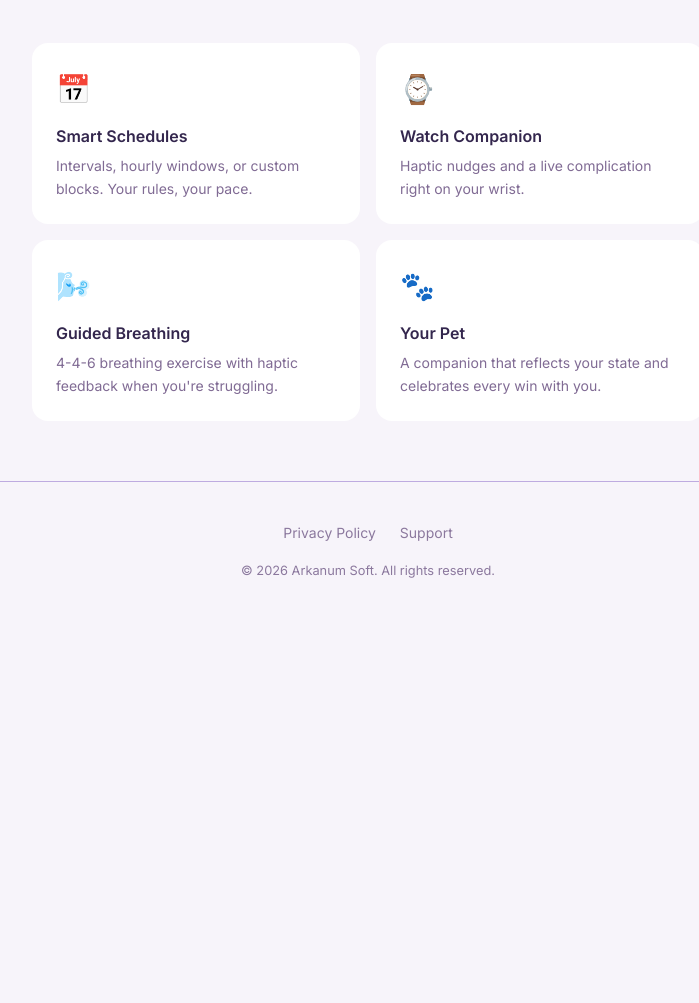
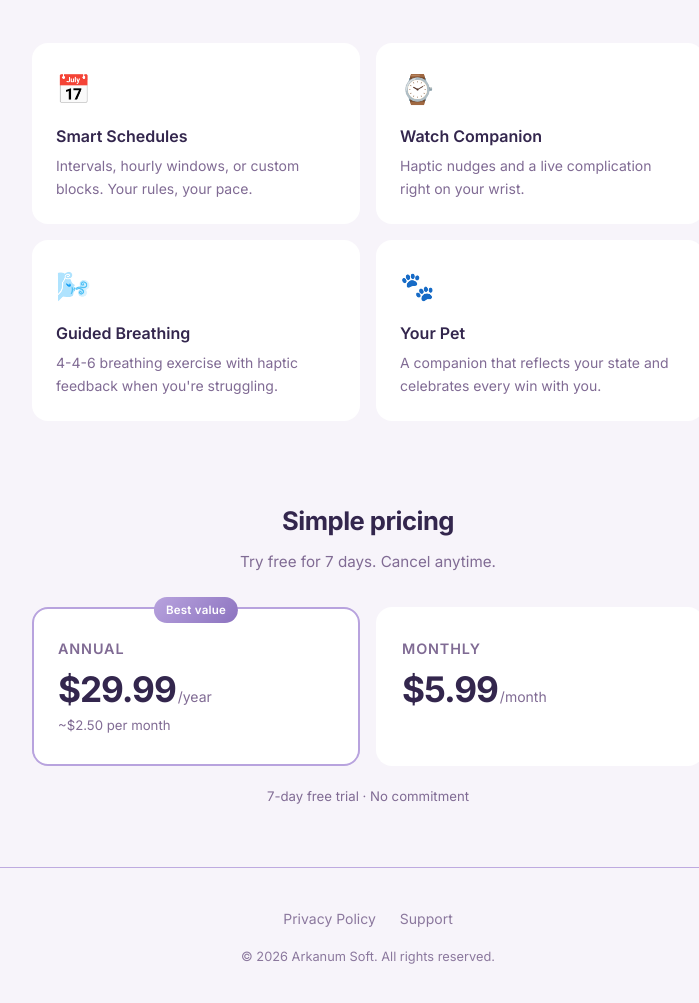
Before and after one commit to jssilva93/ayre-site, a plain HTML site: page index.html in a window 1280 px wide. Shown: the part 517-1520 px from the top of the page, without its empty margins (272-971 px from the left). Before the commit the page ends 1138 px from the top, so only its background shows below. Drawn offline with Linux system fonts and the light colour scheme.

Commit message:
Add pricing section with current plans ($5.99/mo, $29.99/yr)

```diff
--- a/index.html
+++ b/index.html
@@ -143,6 +143,98 @@
             color: var(--text-secondary);
         }
 
+        /* Pricing */
+        .pricing {
+            padding: 20px 0 60px;
+        }
+
+        .pricing h2 {
+            text-align: center;
+            font-size: 1.6rem;
+            font-weight: 700;
+            letter-spacing: -0.02em;
+            margin-bottom: 8px;
+        }
+
+        .pricing-subtitle {
+            text-align: center;
+            color: var(--text-secondary);
+            font-size: 0.95rem;
+            margin-bottom: 32px;
+        }
+
+        .pricing-grid {
+            display: grid;
+            grid-template-columns: 1fr 1fr;
+            gap: 16px;
+        }
+
+        @media (max-width: 520px) {
+            .pricing-grid { grid-template-columns: 1fr; }
+        }
+
+        .pricing-card {
+            background: var(--card);
+            border-radius: 16px;
+            padding: 28px 24px;
+            position: relative;
+            border: 2px solid transparent;
+        }
+
+        .pricing-card.featured {
+            border-color: var(--lavender);
+        }
+
+        .pricing-badge {
+            position: absolute;
+            top: -12px;
+            left: 50%;
+            transform: translateX(-50%);
+            background: linear-gradient(135deg, var(--lavender), var(--soft-purple));
+            color: white;
+            font-size: 0.72rem;
+            font-weight: 600;
+            padding: 4px 12px;
+            border-radius: 20px;
+            white-space: nowrap;
+            letter-spacing: 0.02em;
+        }
+
+        .pricing-card h3 {
+            font-size: 0.9rem;
+            font-weight: 600;
+            color: var(--text-secondary);
+            text-transform: uppercase;
+            letter-spacing: 0.06em;
+            margin-bottom: 12px;
+        }
+
+        .pricing-amount {
+            font-size: 2.2rem;
+            font-weight: 700;
+            letter-spacing: -0.03em;
+            line-height: 1;
+        }
+
+        .pricing-period {
+            font-size: 0.875rem;
+            color: var(--text-secondary);
+            margin-left: 2px;
+        }
+
+        .pricing-equiv {
+            font-size: 0.825rem;
+            color: var(--text-secondary);
+            margin-top: 6px;
+        }
+
+        .pricing-trial {
+            text-align: center;
+            font-size: 0.825rem;
+            color: var(--text-secondary);
+            margin-top: 20px;
+        }
+
         /* Footer */
         footer {
             text-align: center;
@@ -216,6 +308,28 @@
                 </div>
             </div>
         </section>
+
+        <section class="pricing">
+            <h2>Simple pricing</h2>
+            <p class="pricing-subtitle">Try free for 7 days. Cancel anytime.</p>
+            <div class="pricing-grid">
+                <div class="pricing-card featured">
+                    <div class="pricing-badge">Best value</div>
+                    <h3>Annual</h3>
+                    <div>
+                        <span class="pricing-amount">$29.99</span><span class="pricing-period">/year</span>
+                    </div>
+                    <p class="pricing-equiv">~$2.50 per month</p>
+                </div>
+                <div class="pricing-card">
+                    <h3>Monthly</h3>
+                    <div>
+                        <span class="pricing-amount">$5.99</span><span class="pricing-period">/month</span>
+                    </div>
+                </div>
+            </div>
+            <p class="pricing-trial">7-day free trial · No commitment</p>
+        </section>
     </div>
 
     <footer>
```
Also changed, not shown: icon.png.
